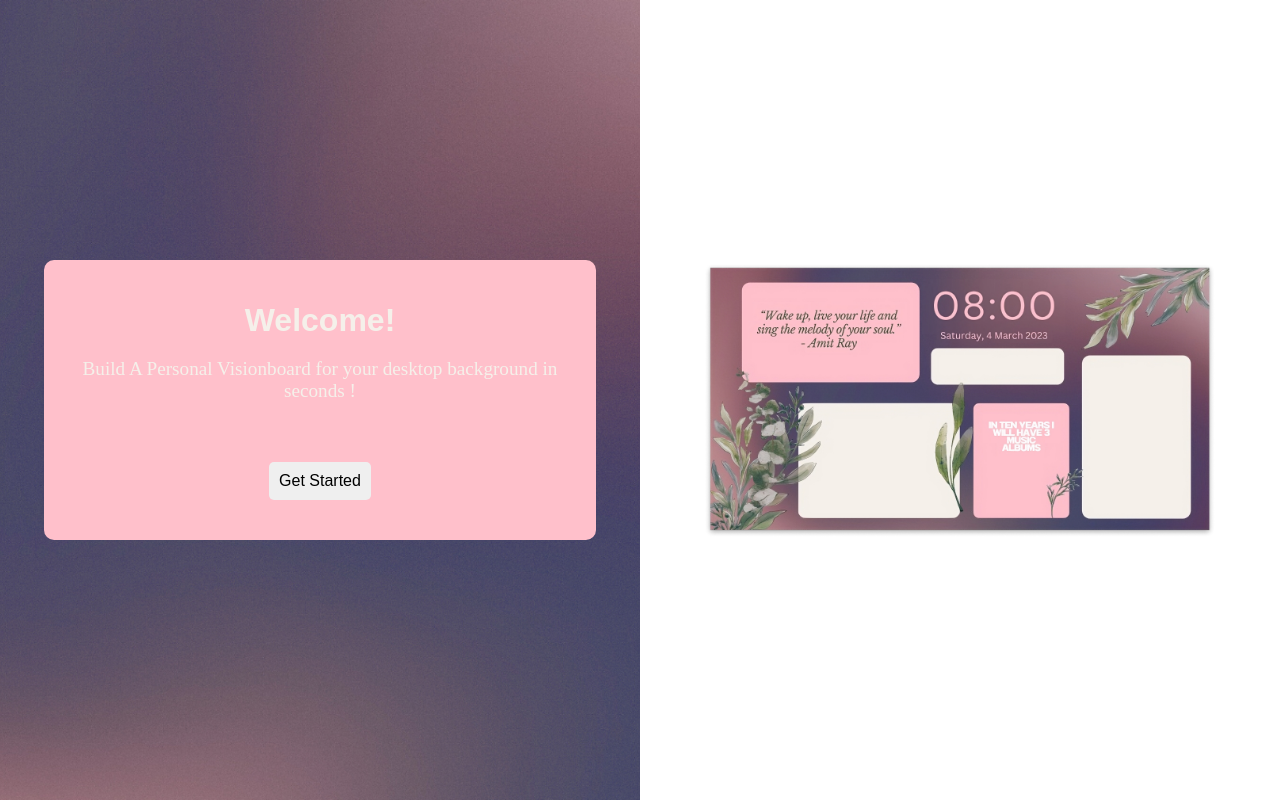
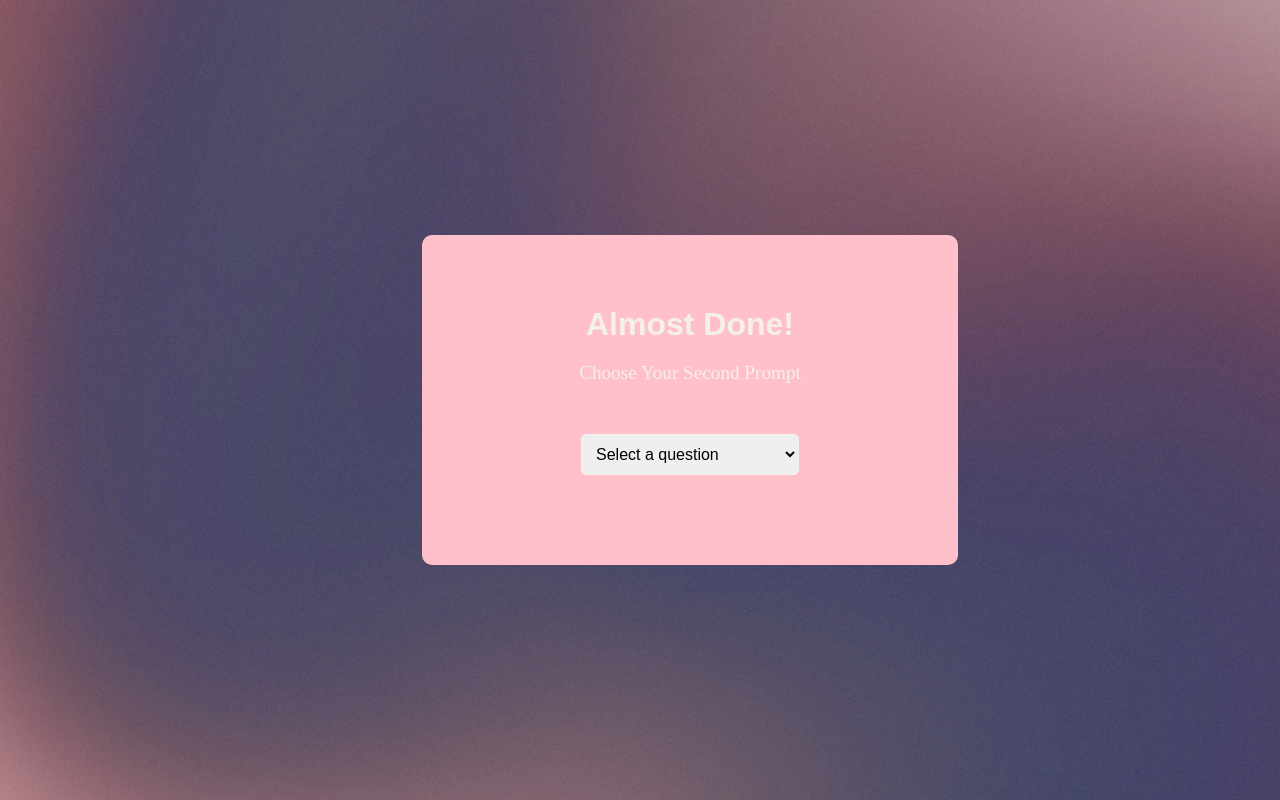
Before and after one commit to emilyjiji/personal_visionboard, a React (Create React App) app: page / in a window 1280 px wide. Built offline with nearby package versions, Linux system fonts and the light colour scheme; a web font is replaced by a local one.

Commit message:
Started 1 & 2 work for me!

```diff
--- a/src/App/App.js
+++ b/src/App/App.js
@@ -9,9 +9,9 @@ import Download from '../Download/Download';
 function App() {
   return (
    <div>
-        <Welcome />
+        {/* <Welcome /> */}
         {/* <Started1 /> */}
-        {/* <Started2 /> */}
+        <Started2 />
         {/* <ChooseTheme /> */}
    </div>
   );
--- a/src/Started1/Started1.css
+++ b/src/Started1/Started1.css
@@ -17,10 +17,10 @@
   .started1-box {
     background-color: #FFC0CB;
     color: #F5F0EA;
-    padding: 20px;
+    padding: 50px;
     border-radius: 10px;
     text-align: center;
-    width: 80%;
+
   }
 
   .started1-text {
@@ -90,15 +90,15 @@
   /* Media query for larger screens */
 @media only screen and (min-width: 1024px) {
     .started1-box {
-      width: 40%; /* Adjust the width for larger screens */
+      width: 100%; /* Adjust the width for larger screens */
     }
 
     .started1-text select,
     .started1-text input {
-      width: 50%; /* Adjust the width for larger screens */
+      width: 80%; /* Adjust the width for larger screens */
     }
 
     .started1-text input {
-      width: 50%; /* Adjust the width for larger screens */
+      width: 80%; /* Adjust the width for larger screens */
     }
   }
--- a/src/Started2/Started2.css
+++ b/src/Started2/Started2.css
@@ -17,7 +17,7 @@
 .started2-box {
   background-color: #FFC0CB;
   color: #F5F0EA;
-  padding: 20px;
+  padding: 50px;
   border-radius: 10px;
   text-align: center;
   width: 80%;
```
